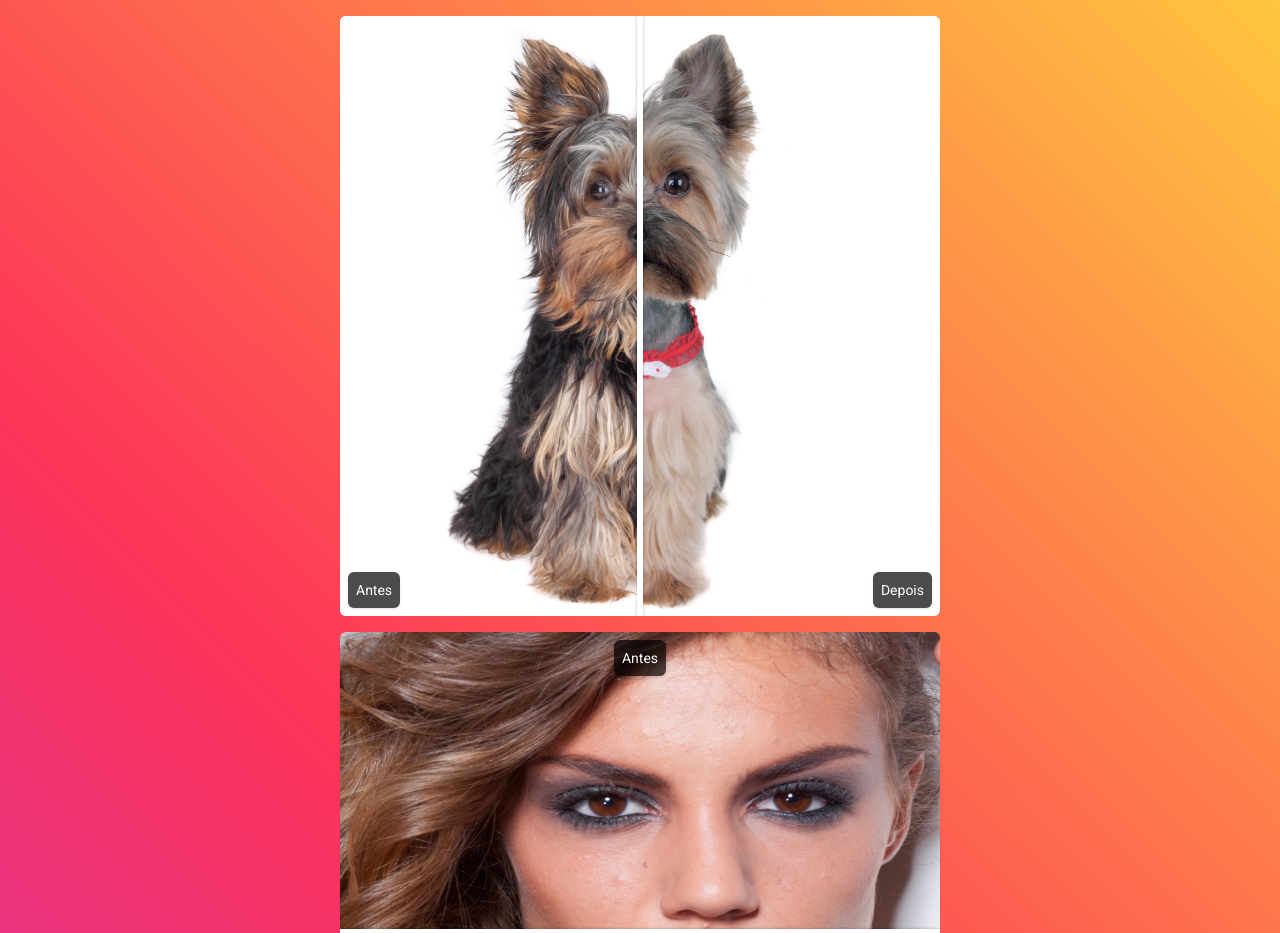
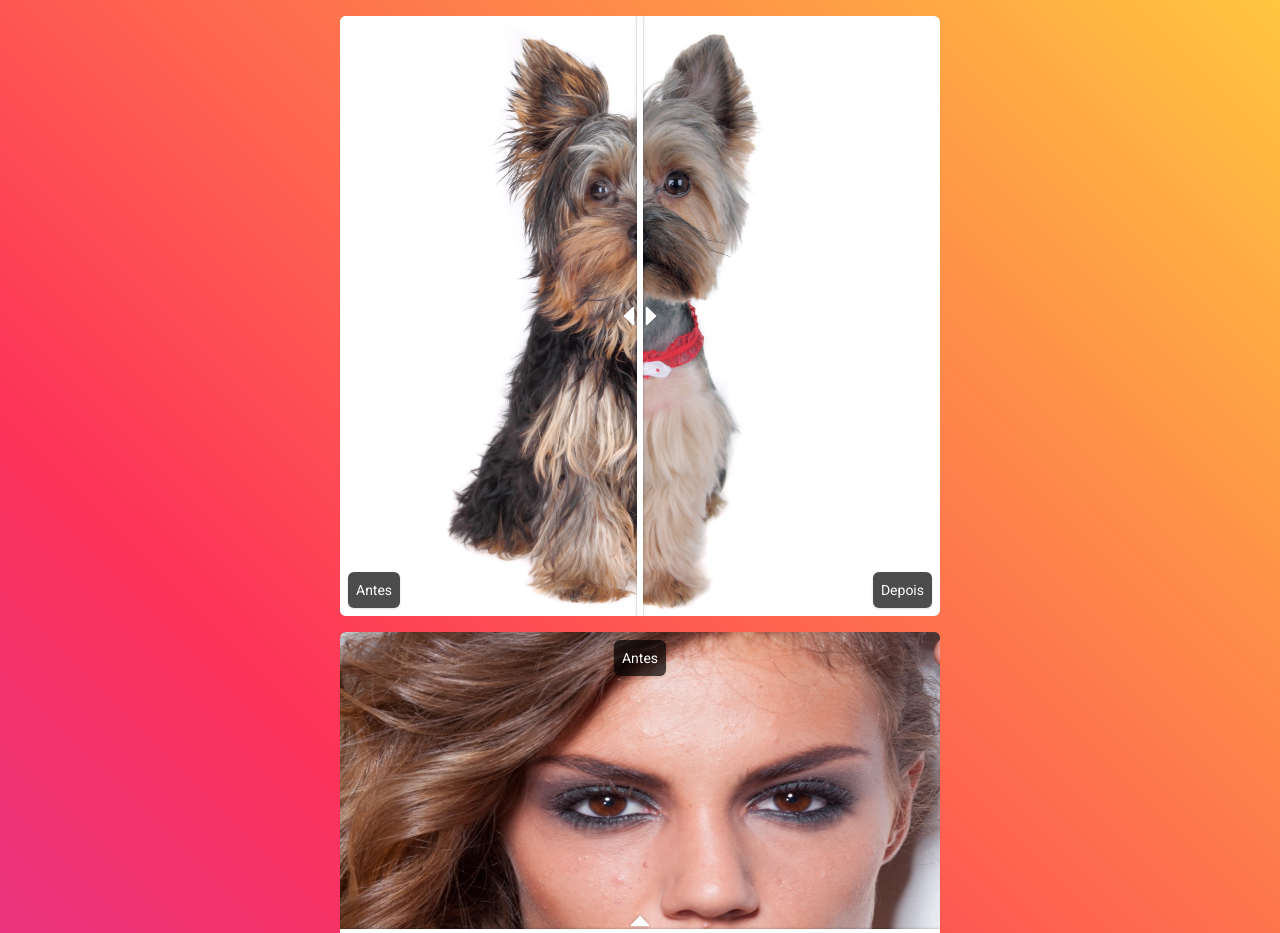
Before and after one commit to lucasgdb/before-after-image-slider, a React (Vite) app: page / in a window 1280 px wide. Shown: the top 933 px of the page. Built offline with nearby package versions, Linux system fonts and the light colour scheme.

Commit message:
feat: add arrows

```diff
--- a/src/components/Slider.tsx
+++ b/src/components/Slider.tsx
@@ -1,5 +1,9 @@
 import { clsx } from "clsx";
 import { Direction } from "../types/types";
+import { LeftArrow } from "./icons/LeftArrow";
+import { RightArrow } from "./icons/RightArrow";
+import { UpArrow } from "./icons/UpArrow";
+import { DownArrow } from "./icons/DownArrow";
 
 type Props = React.HTMLAttributes<HTMLDivElement> & {
   direction: Direction;
@@ -18,6 +22,20 @@ export function Slider({ direction, dragging, ...props }: Props) {
           : "left-0 -translate-y-1/2 h-1.5 w-full cursor-ns-resize",
         props.className
       )}
-    />
+    >
+      <div className="relative w-full h-full">
+        {direction === "horizontal" ? (
+          <LeftArrow className="absolute top-1/2 -translate-y-1/2 -left-6" />
+        ) : (
+          <UpArrow className="absolute left-1/2 -translate-x-1/2 -top-6" />
+        )}
+
+        {direction === "horizontal" ? (
+          <RightArrow className="absolute top-1/2 -translate-y-1/2 -left-0.5" />
+        ) : (
+          <DownArrow className="absolute left-1/2 -translate-x-1/2 -top-0.5" />
+        )}
+      </div>
+    </div>
   );
 }
--- /dev/null
+++ b/src/components/icons/DownArrow.tsx
@@ -0,0 +1,10 @@
+export function DownArrow(props: React.SVGProps<SVGSVGElement>) {
+  return (
+    <svg viewBox="0 0 24 24" fill="white" height="2em" width="2em" {...props}>
+      <path
+        className="drop-shadow-dark"
+        d="m12.37 15.835l6.43-6.63C19.201 8.79 18.958 8 18.43 8H5.57c-.528 0-.771.79-.37 1.205l6.43 6.63c.213.22.527.22.74 0"
+      />
+    </svg>
+  );
+}
--- /dev/null
+++ b/src/components/icons/LeftArrow.tsx
@@ -0,0 +1,10 @@
+export function LeftArrow(props: React.SVGProps<SVGSVGElement>) {
+  return (
+    <svg viewBox="0 0 24 24" fill="white" height="2em" width="2em" {...props}>
+      <path
+        className="drop-shadow-dark"
+        d="m8.165 11.63l6.63-6.43C15.21 4.799 16 5.042 16 5.57v12.86c0 .528-.79.771-1.205.37l-6.63-6.43a.499.499 0 0 1 0-.74"
+      ></path>
+    </svg>
+  );
+}
--- /dev/null
+++ b/src/components/icons/RightArrow.tsx
@@ -0,0 +1,10 @@
+export function RightArrow(props: React.SVGProps<SVGSVGElement>) {
+  return (
+    <svg viewBox="0 0 24 24" fill="white" height="2em" width="2em" {...props}>
+      <path
+        className="drop-shadow-dark"
+        d="M15.835 11.63L9.205 5.2C8.79 4.799 8 5.042 8 5.57v12.86c0 .528.79.771 1.205.37l6.63-6.43a.498.498 0 0 0 0-.74"
+      />
+    </svg>
+  );
+}
--- /dev/null
+++ b/src/components/icons/UpArrow.tsx
@@ -0,0 +1,10 @@
+export function UpArrow(props: React.SVGProps<SVGSVGElement>) {
+  return (
+    <svg viewBox="0 0 24 24" fill="white" height="2em" width="2em" {...props}>
+      <path
+        className="drop-shadow-dark"
+        d="m12.37 8.165l6.43 6.63c.401.414.158 1.205-.37 1.205H5.57c-.528 0-.771-.79-.37-1.205l6.43-6.63a.499.499 0 0 1 .74 0"
+      />
+    </svg>
+  );
+}
--- a/tailwind.config.js
+++ b/tailwind.config.js
@@ -6,6 +6,9 @@ export default {
       boxShadow: {
         dark: "rgba(0, 0, 0, 0.3) 0px 0px 3px 0px",
       },
+      dropShadow: {
+        dark: " 0px 0px 1px rgba(0, 0, 0, 0.3)",
+      },
     },
   },
   plugins: [],
```
